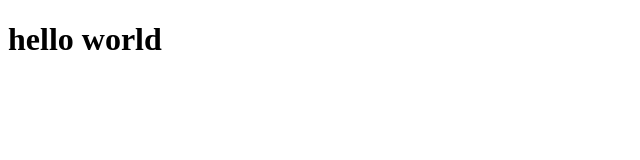
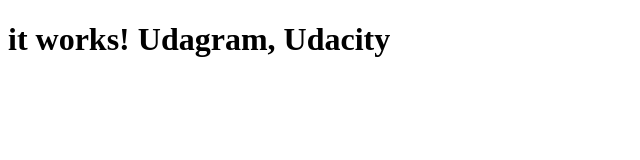
Before and after one commit to seiyamiyaoka/Udagram, a plain HTML site: page src/index.html in a window 1280 px wide. Shown: the whole page, without its empty margins (0-640 px from the left). Drawn offline with Linux system fonts and the light colour scheme.

```diff
--- a/src/index.html
+++ b/src/index.html
@@ -7,7 +7,7 @@
   <title>Document</title>
 </head>
 <body>
-  <h1>hello world</h1>
+  <h1>it works! Udagram, Udacity</h1>
   <script src="./assets/javascript/index.js"></script>
 </body>
 </html>
```
Also changed, not shown: 2 other files.
